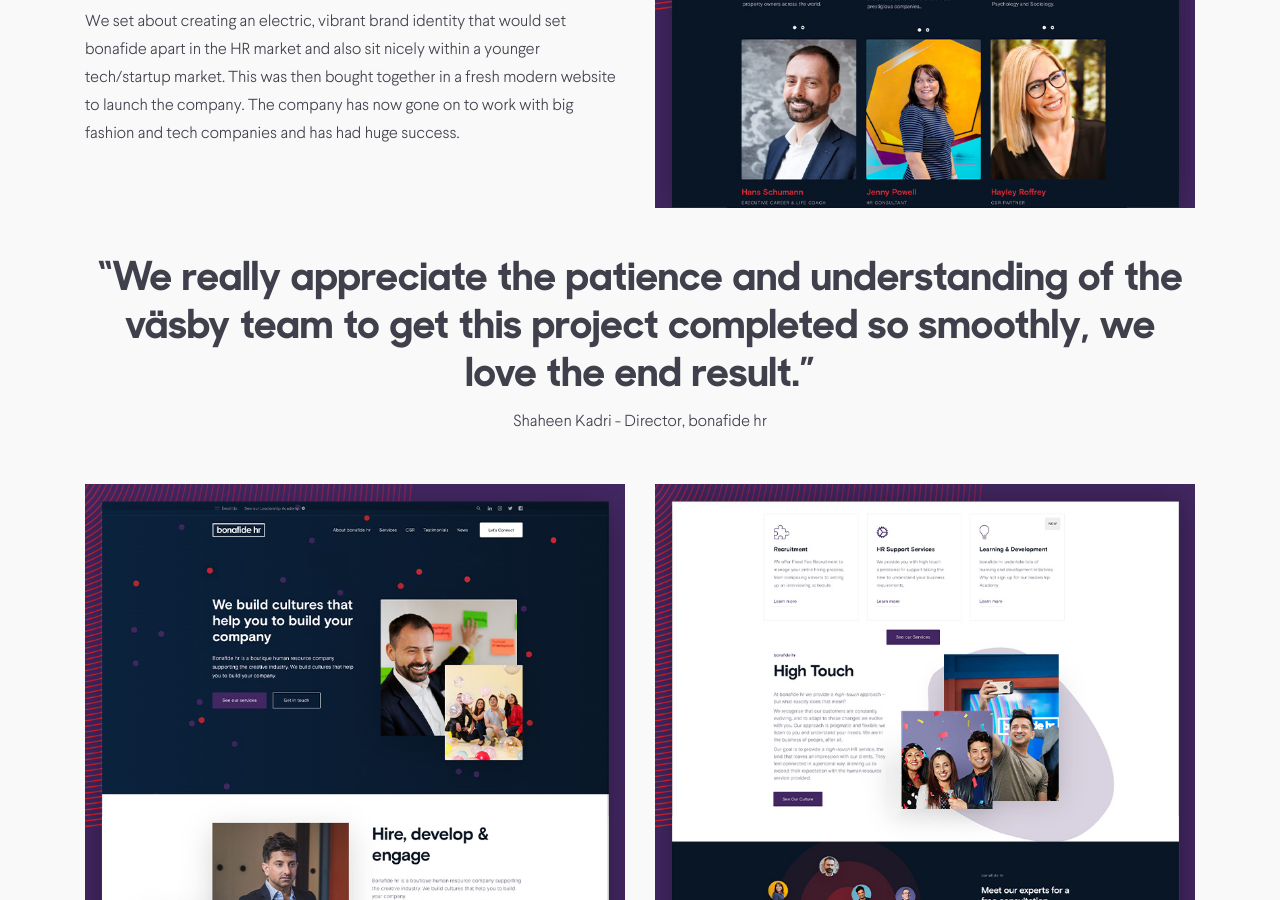
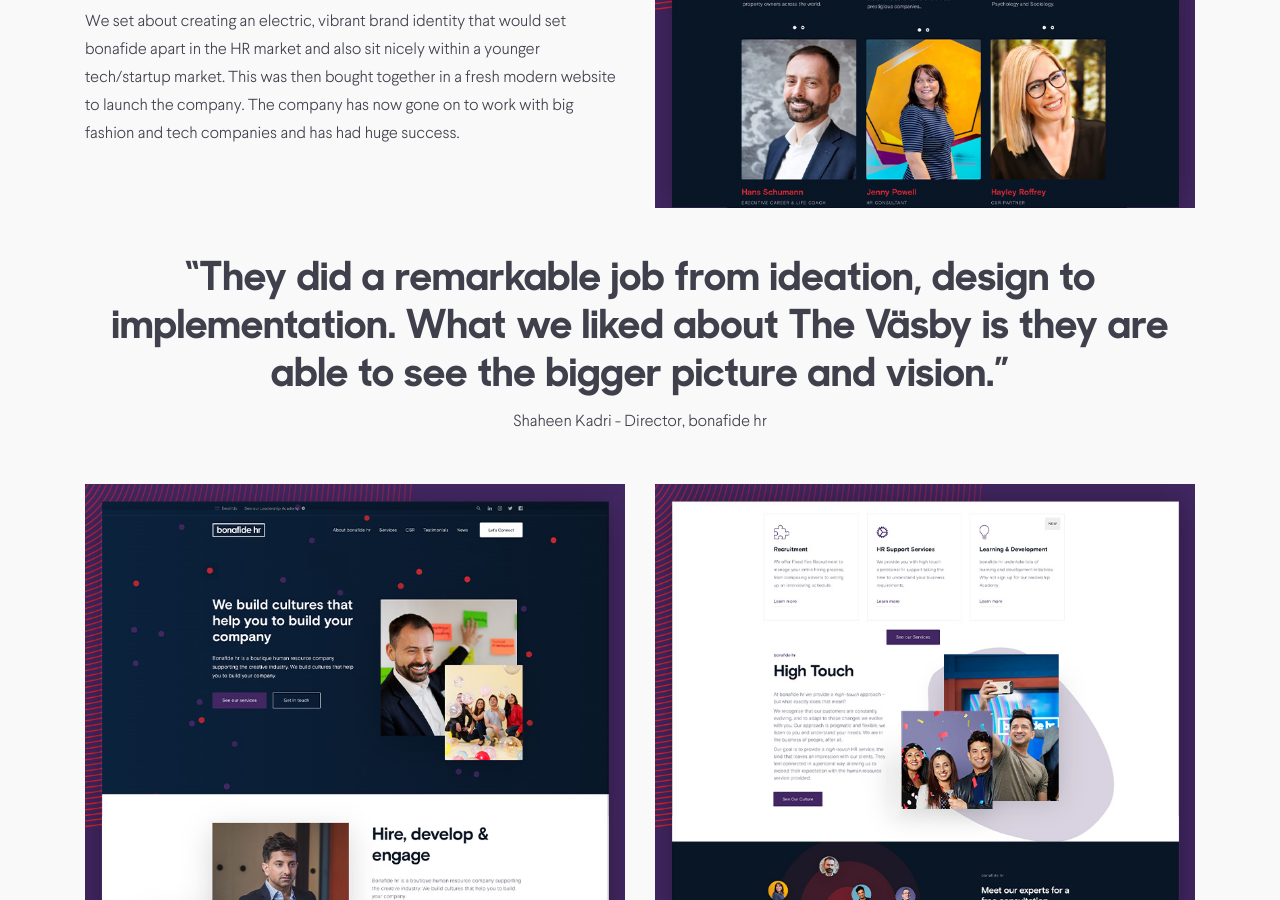
Before and after one commit to ifancyabroad/vasby, a Jekyll site: the page built from _case_studies/bonafide.md, in a window 1280 px wide and 900 px high, scrolled down 1709 px. Built offline with Jekyll 4.4.1, drawn with Linux system fonts in a browser that asks for light colours; nearby versions of some CDN libraries.

Commit message:
Update Bonafide testimonial

```diff
--- a/_case_studies/bonafide.md
+++ b/_case_studies/bonafide.md
@@ -12,7 +12,7 @@
 image_1: bonafide-small-01.jpg
 image_2: bonafide-small-02.jpg
 image_3: bonafide-small-03.jpg
-quote: “We really appreciate the patience and understanding of the väsby team to get this project completed so smoothly, we love the end result.”
+quote: “They did a remarkable job from ideation, design to implementation. What we liked about The Väsby is they are able to see the bigger picture and vision.”
 quote_label: Shaheen Kadri - Director, bonafide hr
 site_url: https://bonafidehr.co.uk
 site_image: bonafide_large_02.jpg
```
